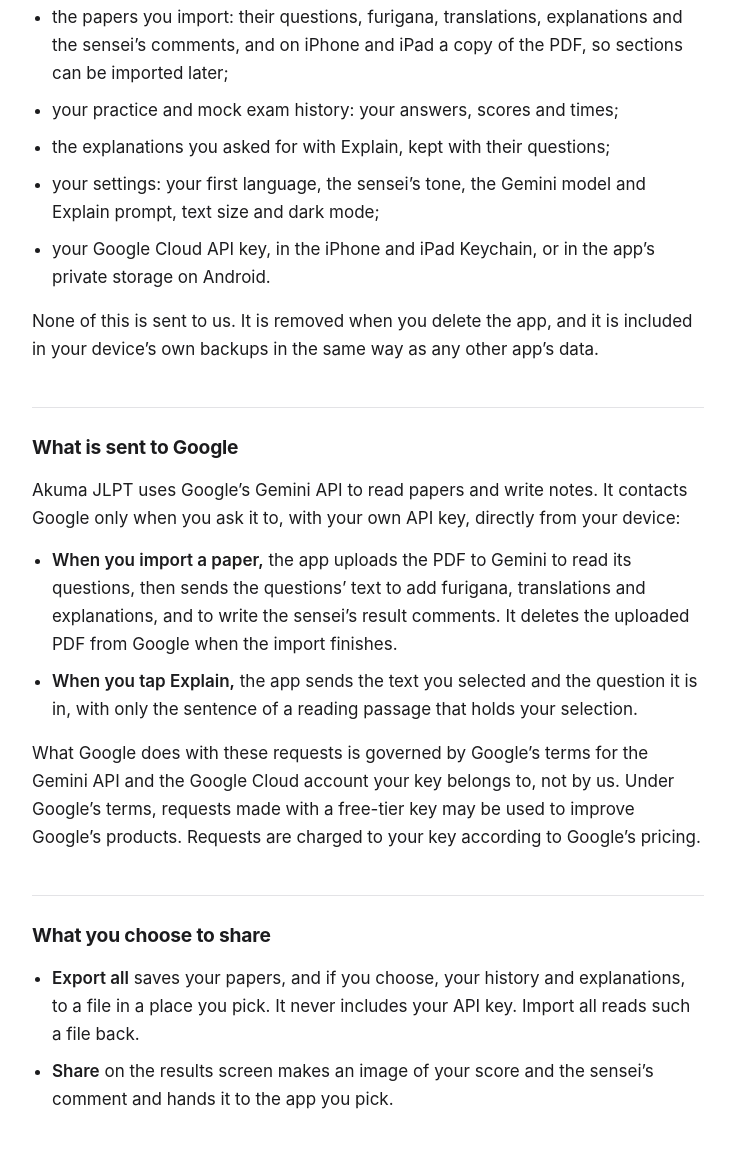
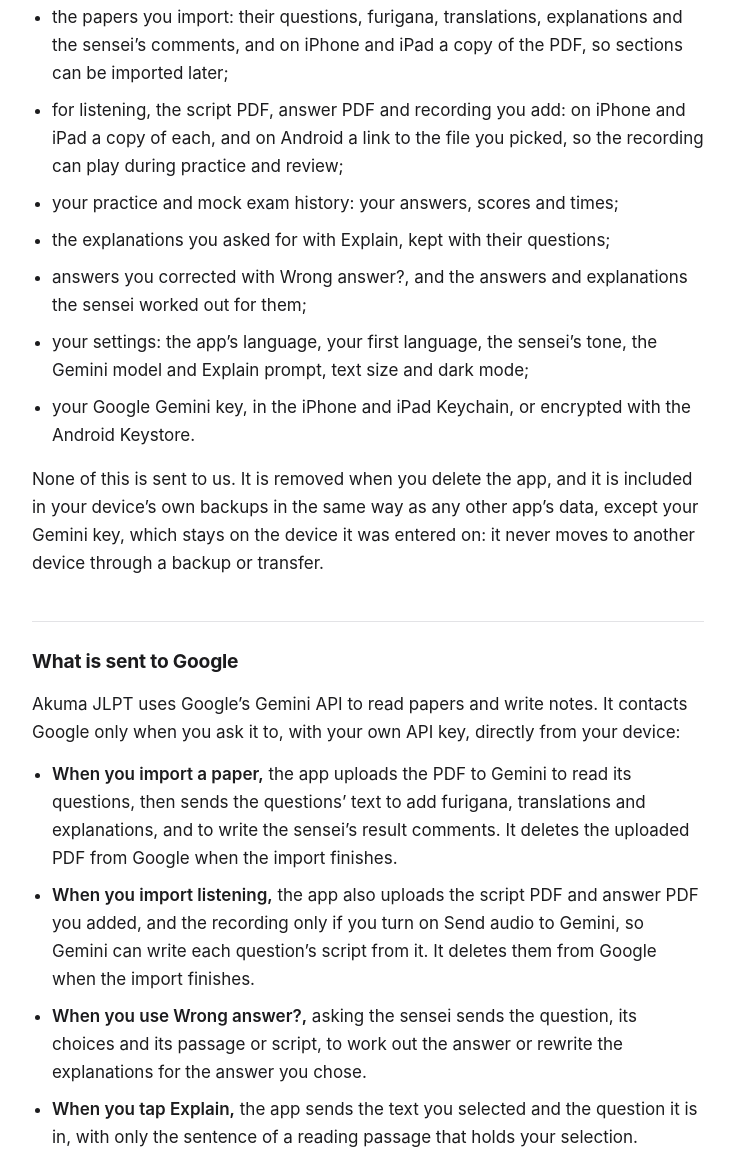
Before and after one commit to raycheung33/JLPTWeb, a plain HTML site: page privacy.html in a window 1280 px wide. Shown: the part 544-1698 px from the top of the page, without its empty margins (272-1007 px from the left). Drawn offline with Linux system fonts and the light colour scheme.

Commit message:
update for listening, wrong answer?, retry missed, new languages and the gemini key's name and storage
Co-Authored-By: Claude Opus 5.5 <noreply@anthropic.com>

```diff
--- a/privacy.html
+++ b/privacy.html
@@ -67,7 +67,7 @@
 <main>
 
   <h1>Privacy Policy</h1>
-  <p class="updated">Akuma JLPT · Last updated 24 November 2026</p>
+  <p class="updated">Akuma JLPT · Last updated 27 November 2026</p>
 
   <p class="lede">Akuma JLPT is a JLPT study app: it turns past papers you
   import into practice and mock exams, with notes and a strict sensei who grades
@@ -79,7 +79,7 @@
     <p><strong>We collect nothing about you.</strong> The app has no accounts,
     no analytics and no servers of ours. To read your papers and write notes, it
     sends them straight from your device to Google&rsquo;s Gemini API, using the
-    Google Cloud API key you enter. We never see any of it.</p>
+    Google Gemini key you enter. We never see any of it.</p>
   </div>
 
   <h2>What stays on your device</h2>
@@ -90,18 +90,26 @@
     <li>the papers you import: their questions, furigana, translations,
     explanations and the sensei&rsquo;s comments, and on iPhone and iPad a copy
     of the PDF, so sections can be imported later;</li>
+    <li>for listening, the script PDF, answer PDF and recording you add: on
+    iPhone and iPad a copy of each, and on Android a link to the file you
+    picked, so the recording can play during practice and review;</li>
     <li>your practice and mock exam history: your answers, scores and times;</li>
     <li>the explanations you asked for with Explain, kept with their
     questions;</li>
-    <li>your settings: your first language, the sensei&rsquo;s tone, the Gemini
-    model and Explain prompt, text size and dark mode;</li>
-    <li>your Google Cloud API key, in the iPhone and iPad Keychain, or in the
-    app&rsquo;s private storage on Android.</li>
+    <li>answers you corrected with Wrong answer?, and the answers and
+    explanations the sensei worked out for them;</li>
+    <li>your settings: the app&rsquo;s language, your first language, the
+    sensei&rsquo;s tone, the Gemini model and Explain prompt, text size and dark
+    mode;</li>
+    <li>your Google Gemini key, in the iPhone and iPad Keychain, or encrypted
+    with the Android Keystore.</li>
   </ul>
 
   <p>None of this is sent to us. It is removed when you delete the app, and it
   is included in your device&rsquo;s own backups in the same way as any other
-  app&rsquo;s data.</p>
+  app&rsquo;s data, except your Gemini key, which stays on the device it was
+  entered on: it never moves to another device through a backup or
+  transfer.</p>
 
   <h2>What is sent to Google</h2>
 
@@ -115,6 +123,13 @@
     furigana, translations and explanations, and to write the sensei&rsquo;s
     result comments. It deletes the uploaded PDF from Google when the import
     finishes.</li>
+    <li><strong>When you import listening,</strong> the app also uploads the
+    script PDF and answer PDF you added, and the recording only if you turn on
+    Send audio to Gemini, so Gemini can write each question&rsquo;s script from
+    it. It deletes them from Google when the import finishes.</li>
+    <li><strong>When you use Wrong answer?,</strong> asking the sensei sends
+    the question, its choices and its passage or script, to work out the answer
+    or rewrite the explanations for the answer you chose.</li>
     <li><strong>When you tap Explain,</strong> the app sends the text you
     selected and the question it is in, with only the sentence of a reading
     passage that holds your selection.</li>
@@ -134,6 +149,9 @@
     your API key. Import all reads such a file back.</li>
     <li><strong>Share</strong> on the results screen makes an image of your
     score and the sensei&rsquo;s comment and hands it to the app you pick.</li>
+    <li><strong>Ratings:</strong> on Android, the app may ask once whether you
+    enjoy it and offer Google Play&rsquo;s rating dialog. A rating goes to
+    Google Play under its terms; the app doesn&rsquo;t see it.</li>
   </ul>
 
   <h2>What we don&rsquo;t do</h2>
```
Also changed, not shown: index.html (+12 -1 lines), terms.html (+7 -6 lines).
